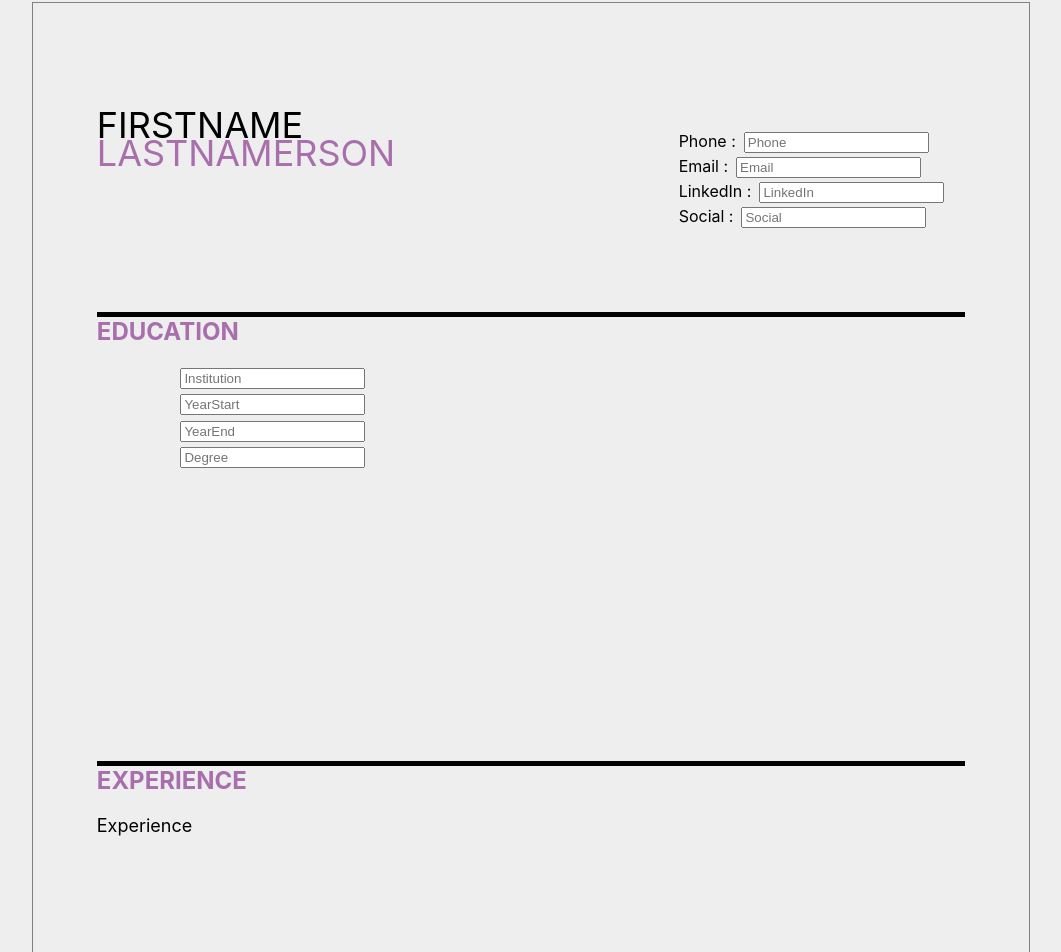
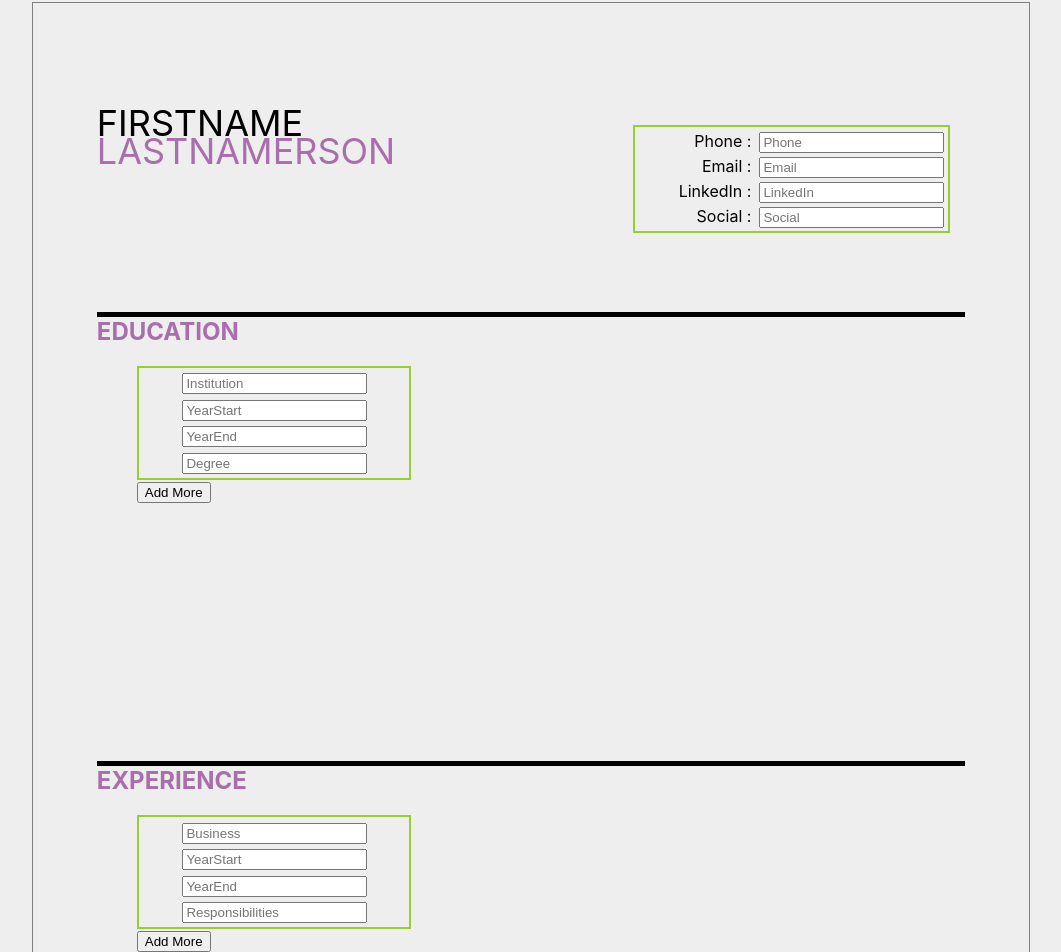
Before and after one commit to josephtanderson/react-cv-app, a React (Create React App) app: page / in a window 1280 px wide. Shown: the part 78-1030 px from the top of the page, without its empty margins (109-1170 px from the left). Built offline with nearby package versions, Linux system fonts and the light colour scheme.

Commit message:
added buttons for adding exp and edu

```diff
--- a/src/components/CVPreview.js
+++ b/src/components/CVPreview.js
@@ -12,6 +12,10 @@ border: 1px grey solid;
 overflow: hidden;
 display: grid;
 grid-template-rows: 20% 40% 40%;
+`
+const SectionHeader = styled.h2`
+font-size: 24px;
+border-top: 5px black solid;
 `
 
 
@@ -42,36 +46,21 @@ export default function CVPreview(props) {
     const changeColor = (e) => {
       setColor(e.target.value)
     }
-    const onGeneralSubmit = (e, value) => {
-        e.preventDefault();
-    }
-    const onEduSubmit = (e, value) => {
-        e.preventDefault();
-    }
-    const onExpSubmit = (e, value) => {
-        e.preventDefault();
-    }
-    const SectionHeader = styled.h2`
-        font-size: 24px;
-        border-top: 5px black solid;
-        color: ${color};
-        `
-
     return (
         <StyledPreview>
             <GeneralForm name={name} GeneralInfo={ general } setGeneral={ setGeneral } AccentColor={color} />
             <input style={{position: "absolute", left: "-10000px"}} type="color"  value={color} onInput={(e) => changeColor(e)} />
             <div>
-                <SectionHeader onClick={(e) => {e.target.parentElement.previousSibling.click()}}>
+                <SectionHeader style={{color: color}} onClick={(e) => {e.target.parentElement.previousSibling.click()}}>
                     EDUCATION
                 </SectionHeader>
                 <EducationList edu={ education } setEdu={ setEducation } />
             </div>
             <div>
-                <SectionHeader onClick={(e) => {e.target.parentElement.previousSibling.previousSibling.click()}}>
+                <SectionHeader style={{color: color}} onClick={(e) => {e.target.parentElement.previousSibling.previousSibling.click()}}>
                     EXPERIENCE
                 </SectionHeader>
-                <ExperienceList />
+                <ExperienceList edu={ experience } setEdu={ setExperience } />
             </div>
         </StyledPreview>
     )
--- a/src/components/EducationList.js
+++ b/src/components/EducationList.js
@@ -11,6 +11,7 @@ export default function EducationForm(props) {
         return (
         <StyledEducation >
             <GenerateForm list={ edu } setMethod={ setEdu } />
+            <button>Add More</button>
         </StyledEducation>
     )
 }
--- a/src/components/ExperienceList.js
+++ b/src/components/ExperienceList.js
@@ -1,14 +1,17 @@
 import React from 'react';
 import styled from 'styled-components';
+import GenerateForm from './GenerateForm';
 
-const StyledExperience = styled.div`
+const StyledExperience = styled.ul`
     font-size: 18px;
 `
 
 export default function ExperienceForm(props) {
-    return (
+    const { edu, setEdu } = props;
+        return (
         <StyledExperience >
-            Experience
+            <GenerateForm list={ edu } setMethod={ setEdu } />
+            <button>Add More</button>
         </StyledExperience>
     )
 }
--- a/src/components/GeneralForm.js
+++ b/src/components/GeneralForm.js
@@ -14,9 +14,7 @@ line-height: 28px;
 `
 
 export default function GeneralForm(props) {
-
     const { GeneralInfo, setGeneral, name } = props;
-
     return (
         <General>
             <StyledName >
@@ -26,7 +24,7 @@ export default function GeneralForm(props) {
                 </span>
             </StyledName>
             <div style={{fontSize: "medium", alignSelf: "center", display: "flex", justifyContent: "space-evenly"}}>
-                <GenerateForm list={GeneralInfo} setMethod={setGeneral} labels={true}/>
+                <GenerateForm list={GeneralInfo} setMethod={setGeneral} labels={true} justification={"right"} />
             </div>
         </General>
     )
--- a/src/components/GenerateForm.js
+++ b/src/components/GenerateForm.js
@@ -3,8 +3,10 @@ import fillInForm, { resetForm} from './fillInForm';
 import styled from 'styled-components';
 
 const StyledList = styled.ul`
+border: 2px solid yellowgreen;
 list-style-type: none;
 min-width: 230px;
+max-width: fit-content;
 `
 const StyledListItem = styled.li`
 display: flex;
@@ -19,20 +21,20 @@ font-size: inherit;
 
 
 export default function GenerateForm(props) {
-    const { list, setMethod, labels } = props;
+    const { list, setMethod, labels, justification } = props;
     let items = Object.keys(list);
     return (
         <StyledList>
             {items.map(item => {
                 if (labels) {
-                return <StyledListItem key={item}>
+                return <StyledListItem key={item} style={{justifyContent: justification}}>
                     <span style={{marginRight: ".5em"}}>{item.split('').map((x, i) => i == 0 ? x.toUpperCase() : x).join('')} : </span>
                     <span onClick={(e) => { resetForm(item, list, setMethod) } }>
                         { list[item] || fillInForm(item, list, setMethod) }
                     </span>
                 </StyledListItem>
                 }
-                return <StyledListItem key={item}>
+                return <StyledListItem key={item} style={{justifyContent: justification}}>
                     <span onClick={(e) => { resetForm(item, list, setMethod) } }>
                         { list[item] || fillInForm(item, list, setMethod) }
                     </span>
```
